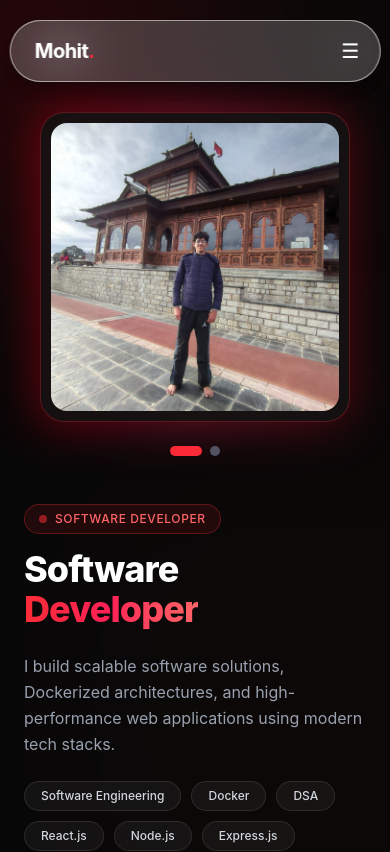
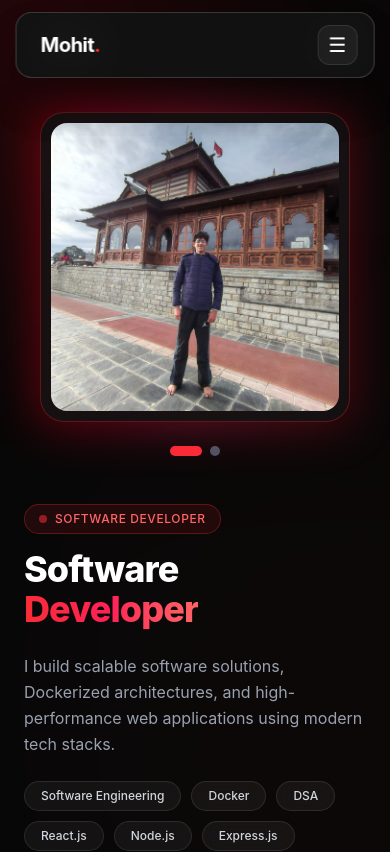
Before and after one commit to mohitsankhyan81/Portfolio, a React app: page / in a window 390 px wide. Shown: the top 852 px of the page. Built offline with nearby package versions, Linux system fonts and the light colour scheme; the HTML template or start-up script is replaced by a standard one.

Commit message:
save changes

```diff
--- a/src/component/Nav.jsx
+++ b/src/component/Nav.jsx
@@ -47,16 +47,16 @@ export default function Nav() {
 
   return (
     <>
-      <nav className="fixed top-5 left-1/2 z-50 w-[95%] max-w-6xl -translate-x-1/2 rounded-full border border-white/40 bg-white/10 p-2 backdrop-blur-xl shadow-lg transition-all duration-300">
-        <div className="flex items-center justify-between gap-3 pl-4">
+      <nav className="fixed top-3 left-1/2 z-50 w-[92%] max-w-6xl -translate-x-1/2 rounded-2xl md:rounded-full border border-white/15 bg-[#121212]/80 px-4 py-3 backdrop-blur-xl shadow-2xl transition-all duration-300">
+        <div className="flex items-center justify-between">
           {/* Brand Logo */}
-          <a href="/" className="text-xl font-bold tracking-tight text-white">
+          <a href="/" className="text-xl font-bold tracking-tight text-white pl-2">
             Mohit<span className="text-red-500">.</span>
           </a>
 
           {/* Mobile Toggle Button */}
           <button
-            className="rounded-full px-3 py-2 text-xl text-white md:hidden"
+            className="flex h-10 w-10 items-center justify-center rounded-xl bg-white/5 border border-white/10 text-xl text-white md:hidden hover:bg-white/10 transition-colors"
             onClick={() => setOpen(!open)}
             aria-label="Toggle navigation"
             aria-expanded={open}
@@ -86,17 +86,18 @@ export default function Nav() {
           </div>
         </div>
 
-        {/* Mobile Menu Dropdown */}
+        {/* Clean Mobile Menu Dropdown */}
         {open && (
-          <div className="flex flex-col gap-1 px-2 pb-3 pt-3 md:hidden">
+          <div className="mt-4 flex flex-col gap-2 border-t border-white/10 pt-4 md:hidden animate-in fade-in slide-in-from-top-2 duration-200">
             {links.map(([name, href]) => (
               <a
                 key={name}
                 href={href}
                 onClick={() => setOpen(false)}
-                className="rounded-xl px-4 py-3 text-sm font-medium text-gray-200 transition hover:bg-white/20 hover:text-white"
+                className="rounded-xl px-4 py-2.5 text-base font-medium text-gray-200 hover:bg-white/10 hover:text-white transition-all flex items-center justify-between"
               >
-                {name}
+                <span>{name}</span>
+                <span className="text-xs text-gray-500">→</span>
               </a>
             ))}
 
@@ -105,9 +106,9 @@ export default function Nav() {
                 setOpen(false);
                 setShowResumeModal(true);
               }}
-              className="mt-2 rounded-xl bg-red-600 px-4 py-3 text-center text-sm font-semibold text-white transition hover:bg-red-500 w-full"
+              className="mt-2 rounded-xl bg-red-600 px-4 py-3 text-center text-sm font-semibold text-white shadow-lg transition hover:bg-red-500 w-full flex items-center justify-center gap-2"
             >
-              Download Resume Options 📄
+              <span>Download Resume Options</span> 📄
             </button>
           </div>
         )}
@@ -115,7 +116,7 @@ export default function Nav() {
 
       {/* Resume Download Popup / Modal */}
       {showResumeModal && (
-        <div className="fixed inset-0 z-[100] flex items-center justify-center bg-black/70 backdrop-blur-md p-4">
+        <div className="fixed inset-0 z-[100] flex items-center justify-center bg-black/80 backdrop-blur-md p-4">
           <div
             ref={modalRef}
             className="w-full max-w-lg rounded-3xl border border-white/20 bg-[#121212] p-6 shadow-2xl text-white relative animate-in fade-in zoom-in duration-200"
```
